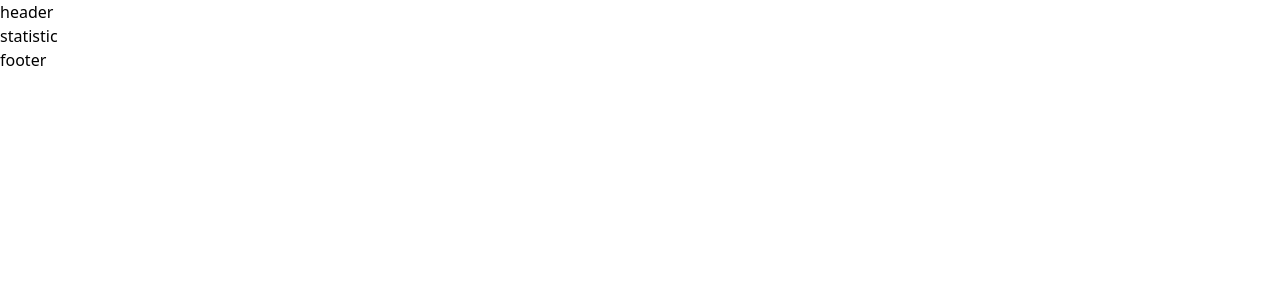
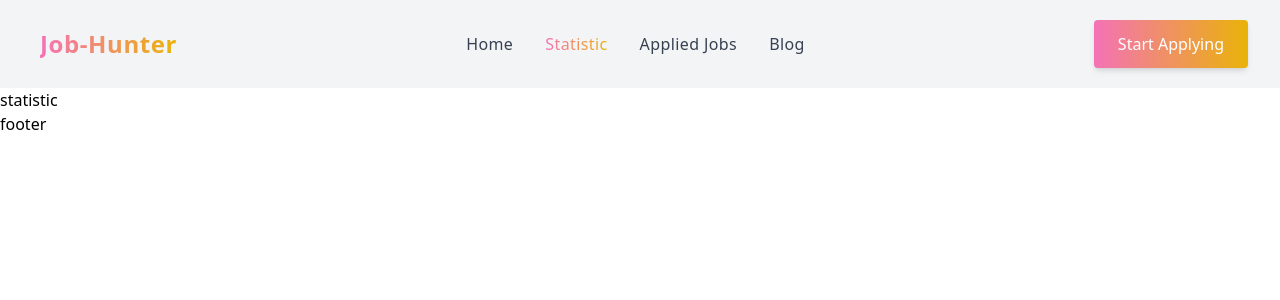
Before and after one commit to marjanhasan/Job-Hunter-Client, a React (Vite) app: page /statistic in a window 1280 px wide. Shown: the top 300 px of the page. Built offline with nearby package versions, Linux system fonts and the light colour scheme.

Commit message:
header compo done with mobile responsiveness

```diff
--- a/package.json
+++ b/package.json
@@ -9,6 +9,7 @@
     "preview": "vite preview"
   },
   "dependencies": {
+    "@heroicons/react": "^2.0.17",
     "localforage": "^1.10.0",
     "match-sorter": "^6.3.1",
     "react": "^18.2.0",
--- a/src/Components/Header.jsx
+++ b/src/Components/Header.jsx
@@ -1,9 +1,142 @@
-import React from "react";
+import React, { useState } from "react";
+import { Link, NavLink } from "react-router-dom";
+import { Bars3BottomRightIcon, XMarkIcon } from "@heroicons/react/24/solid";
 
 const Header = () => {
+  const [isMenuOpen, setIsMenuOpen] = useState(false);
   return (
-    <div>
-      <h1>header</h1>
+    <div className="bg-gray-100 ">
+      <div className="flex items-center justify-between px-4 py-5 mx-auto sm:max-w-xl md:max-w-full lg:max-w-screen-xl md:px-24 lg:px-8">
+        {/* logo section  */}
+        <Link to="/" className="">
+          <span className="ml-2 text-2xl font-bold tracking-wide txt-color">
+            Job-Hunter
+          </span>
+        </Link>
+        {/* nav section  */}
+        <ul className="items-center hidden space-x-8 lg:flex font-medium">
+          <li>
+            <NavLink
+              to="/"
+              className={({ isActive }) => (isActive ? "active" : "default")}
+            >
+              Home
+            </NavLink>
+          </li>
+          <li>
+            <NavLink
+              to="statistic"
+              className={({ isActive }) => (isActive ? "active" : "default")}
+            >
+              Statistic
+            </NavLink>
+          </li>
+          <li>
+            <NavLink
+              to="appliedjobs"
+              className={({ isActive }) => (isActive ? "active" : "default")}
+            >
+              Applied Jobs
+            </NavLink>
+          </li>
+          <li>
+            <NavLink
+              to="blog"
+              className={({ isActive }) => (isActive ? "active" : "default")}
+            >
+              Blog
+            </NavLink>
+          </li>
+        </ul>
+        {/* button section  */}
+        <Link className="hidden lg:flex">
+          <button className="btn">Start Applying</button>
+        </Link>
+        {/* mobile navbar section  */}
+        <div className="lg:hidden">
+          {/* dropdown open button  */}
+          <button
+            aria-label="Open Menu"
+            title="Open Menu"
+            onClick={() => setIsMenuOpen(true)}
+          >
+            <Bars3BottomRightIcon className="w-5 text-gray-600" />
+          </button>
+          {isMenuOpen && (
+            <div className="absolute top-0 left-0 w-full z-10">
+              <div className="p-5 bg-white border rounded shadow-sm">
+                {/* logo & button section  */}
+                <div className="flex items-center justify-between mb-4">
+                  <div>
+                    <Link to="/" className="inline-flex items-center">
+                      <span className="ml-2 text-xl font-bold tracking-wide txt-color">
+                        Job-Hunter
+                      </span>
+                    </Link>
+                  </div>
+                  {/* dropdown menu close button  */}
+                  <div>
+                    <div>
+                      <button
+                        aria-label="Close Menu"
+                        title="Close Menu"
+                        onClick={() => setIsMenuOpen(false)}
+                      >
+                        <XMarkIcon className="w-5 text-gray-600" />
+                      </button>
+                    </div>
+                  </div>
+                </div>
+                {/* mobile nav items section  */}
+                <nav className="ml-2">
+                  <ul className="space-y-4 font-medium">
+                    <li>
+                      <NavLink
+                        to="/"
+                        className={({ isActive }) =>
+                          isActive ? "active" : "default"
+                        }
+                      >
+                        Home
+                      </NavLink>
+                    </li>
+                    <li>
+                      <NavLink
+                        to="statistic"
+                        className={({ isActive }) =>
+                          isActive ? "active" : "default"
+                        }
+                      >
+                        Statistic
+                      </NavLink>
+                    </li>
+                    <li>
+                      <NavLink
+                        to="appliedjobs"
+                        className={({ isActive }) =>
+                          isActive ? "active" : "default"
+                        }
+                      >
+                        Applied Jobs
+                      </NavLink>
+                    </li>
+                    <li>
+                      <NavLink
+                        to="blog"
+                        className={({ isActive }) =>
+                          isActive ? "active" : "default"
+                        }
+                      >
+                        Blog
+                      </NavLink>
+                    </li>
+                  </ul>
+                </nav>
+              </div>
+            </div>
+          )}
+        </div>
+      </div>
     </div>
   );
 };
--- a/src/index.css
+++ b/src/index.css
@@ -6,11 +6,14 @@
   @apply px-4 py-16 mx-auto sm:max-w-xl md:max-w-full lg:max-w-screen-xl md:px-24 lg:px-8 lg:py-20;
 }
 .btn {
-  @apply inline-flex items-center h-12 px-6 mb-3 font-medium text-white transition duration-200 rounded shadow-md  md:mb-0 bg-blue-400 hover:bg-blue-700;
+  @apply inline-flex items-center h-12 px-6 mb-3 font-medium text-white bg-gradient-to-r from-pink-400 to-yellow-500 hover:from-pink-700 hover:to-yellow-800 transition duration-200 rounded shadow-md  md:mb-0 bg-blue-400 hover:bg-blue-700;
 }
 .active {
-  @apply font-medium tracking-wide text-blue-700 transition-colors duration-200 hover:text-blue-400;
+  @apply font-medium tracking-wide transition-colors duration-200 bg-gradient-to-r from-pink-400 to-yellow-500 inline-block text-transparent bg-clip-text;
 }
 .default {
-  @apply font-medium tracking-wide text-gray-700 transition-colors duration-200 hover:text-blue-400;
+  @apply font-medium tracking-wide text-gray-700 transition-colors duration-200 hover:text-pink-400;
 }
+.txt-color {
+  @apply bg-gradient-to-r from-pink-400 to-yellow-500 inline-block text-transparent bg-clip-text;
+}
--- a/src/main.jsx
+++ b/src/main.jsx
@@ -19,11 +19,11 @@ const router = createBrowserRouter([
         element: <Home />,
       },
       {
-        path: "/statistic",
+        path: "statistic",
         element: <Statistic />,
       },
       {
-        path: "/appliedjob",
+        path: "appliedjobs",
         element: <AppliedJob />,
       },
       {
```
Also changed, not shown: 1 other file (tests, documents, lock files or other folders).
